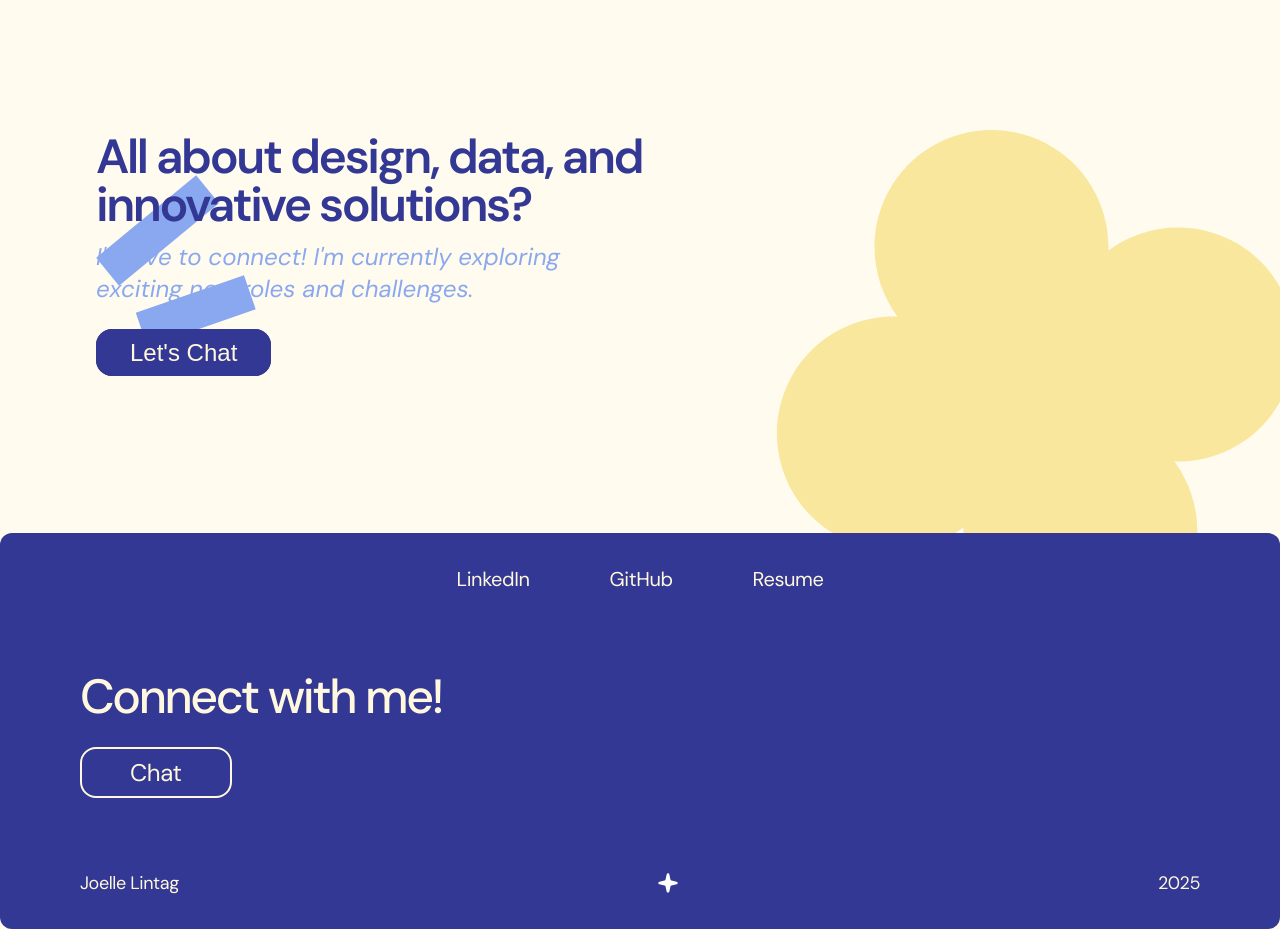
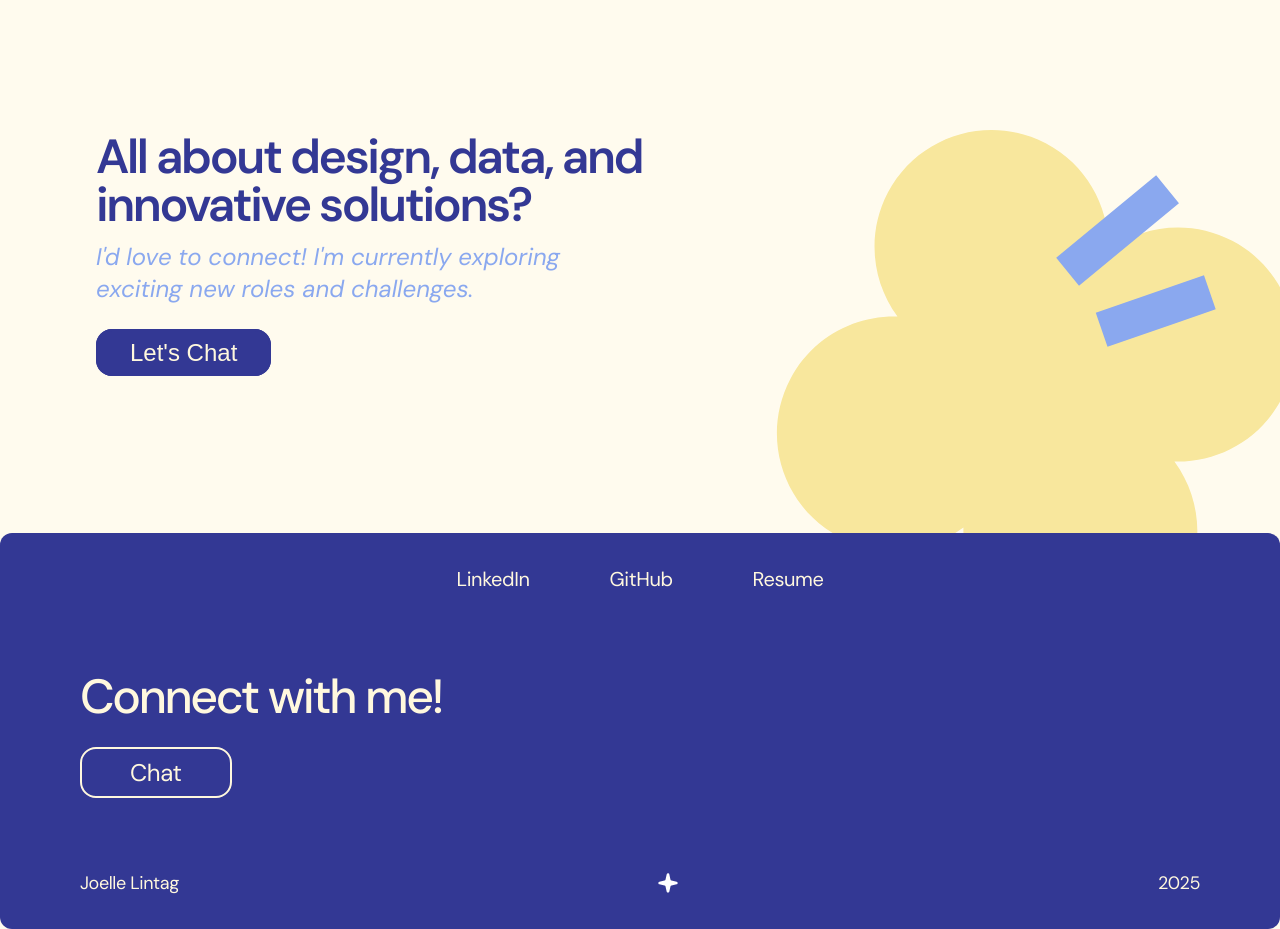
Before and after one commit to elleintag/my-portfolio, a Next.js app: page / in a window 1280 px wide. Shown: the part 1964-2893 px from the top of the page. Built offline with nearby package versions, Linux system fonts and the light colour scheme; a web font is replaced by a local one.

Commit message:
Update TextSide.tsx

```diff
--- a/components/TextSide.tsx
+++ b/components/TextSide.tsx
@@ -5,7 +5,7 @@ const TextSide = ({headerText='header text', subText='description text'}) => {
   return (
     <div className='px-24 w-9/12 mt-20 mb-36 space-y-10'>
         <div className='flex items-center'>
-          <div className='text-blue-dark text-left space-y-3'>
+          <div className='text-blue-dark text-left space-y-3 relative'>
               <p className='text-5xl font-dm font-semibold tracking-tighter'>{headerText}</p>
               <div className='w-2/3'>
                 <p className='text-2xl text-blue-default font-dm italic'>{subText}</p>
@@ -27,7 +27,7 @@ const TextSide = ({headerText='header text', subText='description text'}) => {
             src={"/assets/svgs/yippee-blue.svg"}
             height={160}
             width={160}
-            className="absolute translate-x-200 translate-y-12 -z-20 rotate-[]"
+            className="absolute right-16 translate-y-12 -z-20 rotate-[]"
             unoptimized
           />
         </div>
```
